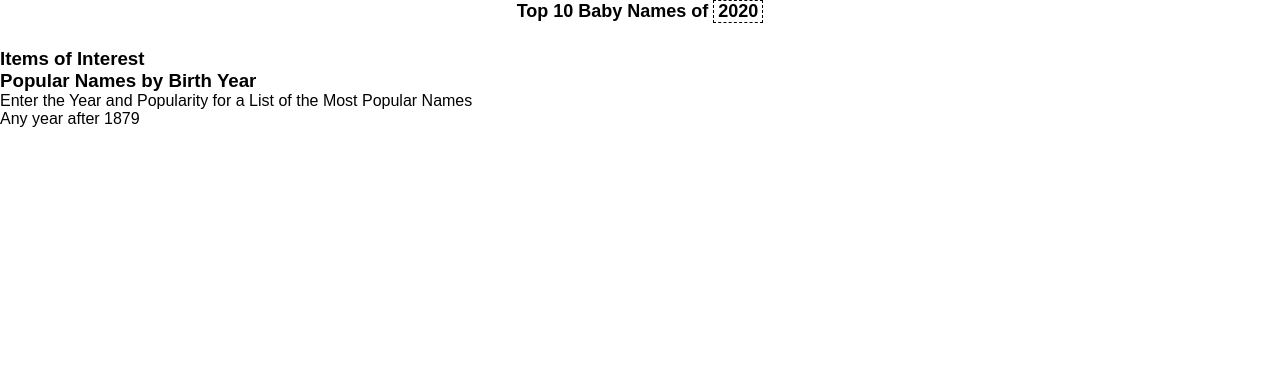
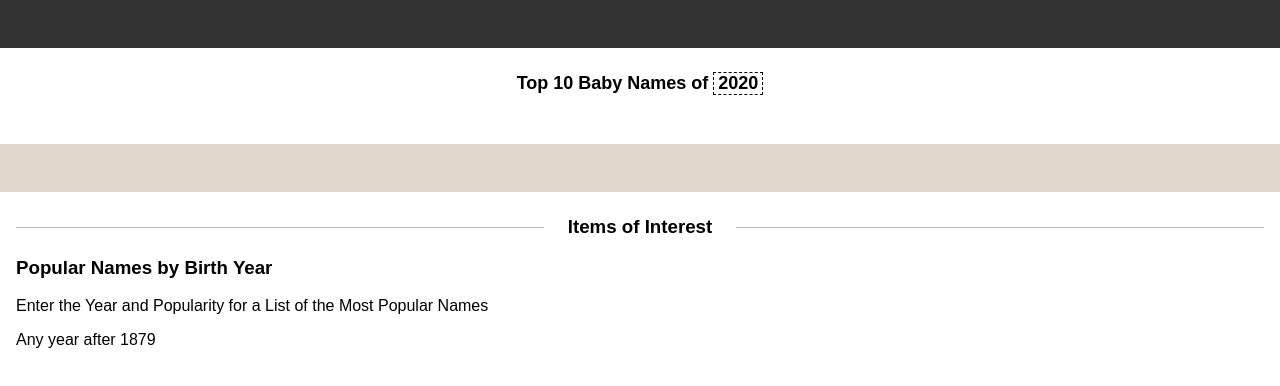
Before and after one commit to knsanchez0001/babynames, a React (Create React App) app in the folder client/: page / in a window 1280 px wide. Shown: the top 386 px of the page. Built offline with nearby package versions, Linux system fonts and the light colour scheme; no server answers.

Commit message:
updated css

```diff
--- a/client/src/index.css
+++ b/client/src/index.css
@@ -6,10 +6,6 @@
 
 body {
     font-family: 'Poppins', sans-serif;
-}
-
-.container {
-    padding-top: 1.5rem;
 }
 
 .table-c {
@@ -51,3 +47,38 @@ input::-webkit-outer-spin-button,
 input::-webkit-inner-spin-button {
     -webkit-appearance: none;
 }
+
+section {
+    padding: 1.5rem 0;
+}
+
+section:first-child {
+    background-color: #333;
+}
+
+section:nth-child(odd):not(section:first-child) {
+    background-color: #e1d7cd;
+}
+
+.header-c {
+    text-align: center;
+    background-image: linear-gradient(#fff 50%, #bbb 0, #bbb 55%, #fff 0);
+}
+
+.header-c-text {
+    background-color: #fff;
+    display: inline-block;
+    padding: 0 1.5rem;
+}
+
+p {
+    margin: 0 0 1em;
+}
+
+h3 {
+    margin-bottom: 1em;
+}
+
+.wrapper {
+    padding: 0 1em;
+}
```
